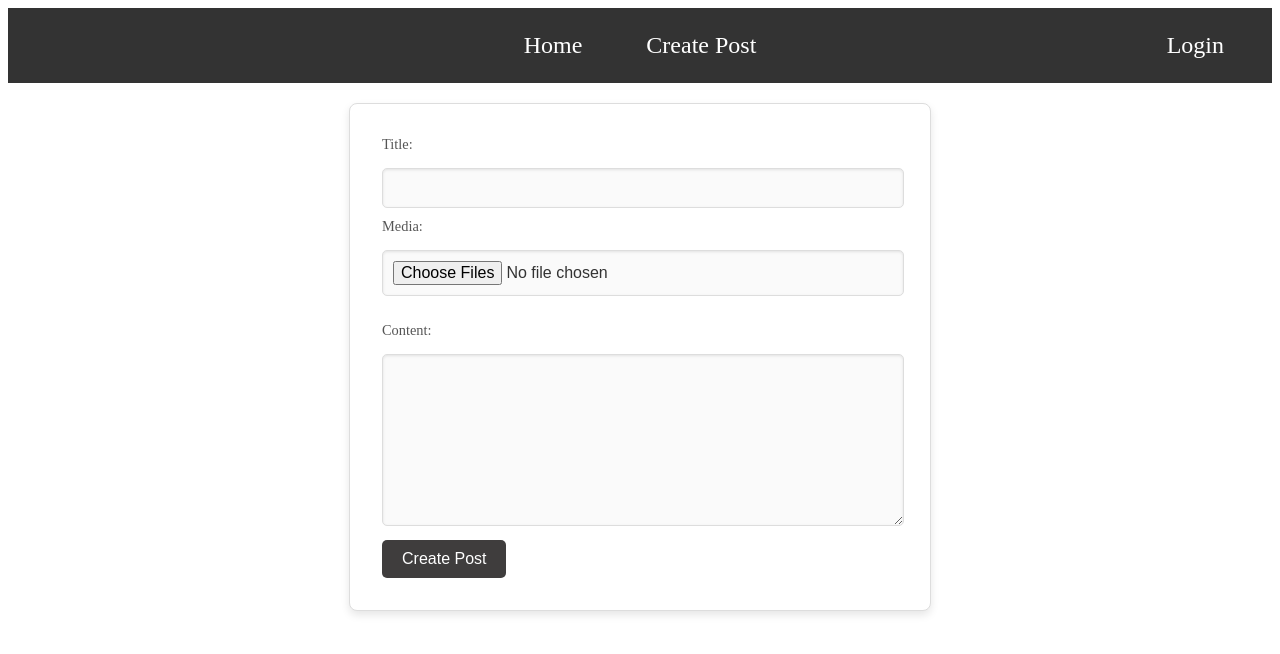
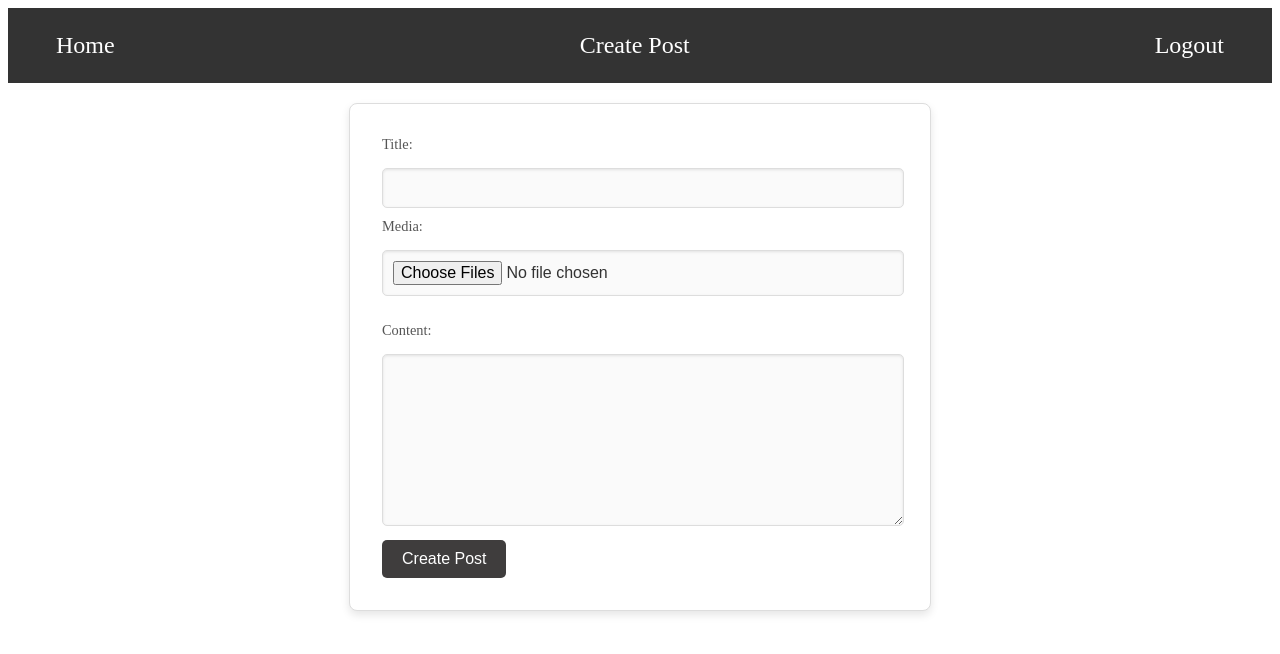
Before and after one commit to AYA-NASH/MediaPlatform, a React (Vite) app in the folder react-module/: page /create-post in a window 1280 px wide. Shown: the top 654 px of the page. Built offline with nearby package versions, Linux system fonts and the light colour scheme; sample sign-in values are in the browser's storage.

Commit message:
Logout logic

```diff
--- a/react-module/src/App.jsx
+++ b/react-module/src/App.jsx
@@ -1,5 +1,5 @@
 // import './App.css'
-import { BrowserRouter as Router, Routes, Route, useActionData } from 'react-router-dom';
+import { BrowserRouter as Router, Routes, Route } from 'react-router-dom';
 import { createContext, useEffect, useState } from 'react';
 import Home from './Pages/Home';
 import Login from './Pages/Authentication/Login';
@@ -8,6 +8,7 @@ import EditPost from './Pages/post-crud/EditPost';
 import Navbar from './components/navbar/Navbar';
 import PostView from './Pages/post-crud/PostView';
 import SignUp from './Pages/Authentication/Signup';
+import Logout from './Pages/Authentication/Logout';
 
 export const AppContext = createContext();
 
@@ -18,7 +19,6 @@ function App() {
   useEffect(() => {
     localStorage.setItem('auth', JSON.stringify(auth));
   }, [auth]);
-
   return (
     <div className="App">
       <AppContext.Provider value={{ auth }}>
@@ -27,6 +27,7 @@ function App() {
           <Routes>
             <Route path="/" element={<Home />} />
             <Route path="/login" element={<Login loginUser={setAuth} />} />
+            <Route path="/logout" element={<Logout setAuth={setAuth} />} />
             <Route path="/signup" element={<SignUp />} />
             <Route path="create-post" element={<CreatePost />} />
             <Route path="/home/post/:postId" element={<PostView />} />
--- /dev/null
+++ b/react-module/src/Pages/Authentication/Logout.jsx
@@ -0,0 +1,17 @@
+import { useContext, useEffect } from "react";
+import { AppContext } from '../../App';
+import { useNavigate } from "react-router-dom";
+
+
+function Logout({ setAuth }) {
+    const { auth } = useContext(AppContext);
+    const navigate = useNavigate();
+    useEffect(() => {
+        localStorage.removeItem('auth')
+        const emptyAuth = { toke: '', userId: '' }
+        setAuth(null)
+        navigate('/')
+    }, [])
+    return <h1>Logout</h1>
+}
+export default Logout;
--- a/react-module/src/Pages/post-crud/LikePost.jsx
+++ b/react-module/src/Pages/post-crud/LikePost.jsx
@@ -1,11 +1,11 @@
 import { useEffect, useState, useContext } from "react";
 import { AppContext } from "../../App";
 
-function LikePost({ userId, postId }) {
+function LikePost({ postId }) {
     const [isLiked, setIsLiked] = useState(false);
     const [likesAmount, setLikesAmount] = useState(0);
     const { auth } = useContext(AppContext);
-
+    const [users, setUsers] = useState([]);
 
     useEffect(() => {
         getPostLikes();
@@ -25,12 +25,13 @@ function LikePost({ userId, postId }) {
         const data = await response.json();
         setLikesAmount(data.likes);
 
-        // Check if the current user is in the list of users who liked this post
-        setIsLiked(data.users.includes(userId));
+        setUsers(data.users);
     }
 
 
     const handleLikeToggle = async () => {
+        if (auth) {
+            setIsLiked(data.users.includes(auth.userId));
             const method = isLiked ? 'DELETE' : 'POST';
 
             try {
@@ -52,10 +53,15 @@ function LikePost({ userId, postId }) {
             } catch (error) {
                 console.error("Error in like/unlike request:", error);
             }
+        }
+        else {
+            console.log("only users able to like")
+        }
+
     };
 
     return (
-        <div class="LikePost">
+        <div className="LikePost">
             <i
                 className="fas fa-thumbs-up"
                 onClick={handleLikeToggle}
--- a/react-module/src/Pages/post-crud/Post.jsx
+++ b/react-module/src/Pages/post-crud/Post.jsx
@@ -50,7 +50,7 @@ function Post({ postData }) {
             </div>
 
             <div className="icon-container">
-                <LikePost userId={auth.userId} postId={postData._id} />
+                <LikePost postId={postData._id} />
 
                 <i className="fas fa-expand"
                     onClick={() => viewPost(postData._id)}></i>
--- a/react-module/src/components/navbar/Navbar.css
+++ b/react-module/src/components/navbar/Navbar.css
@@ -1,7 +1,6 @@
 .Navbar {
     display: flex;
-    justify-content: center;
-    /* Centers the main links */
+    justify-content: space-between;
     align-items: center;
     background-color: #333;
     color: #fff;
@@ -26,10 +25,3 @@
     transform: translateY(-3px);
 
 }
-
-
-#login {
-    position: absolute;
-    right: 1rem;
-
-}
--- a/react-module/src/components/navbar/Navbar.jsx
+++ b/react-module/src/components/navbar/Navbar.jsx
@@ -1,11 +1,29 @@
 import { Link } from "react-router-dom";
+import { useContext, useEffect, useState } from "react";
+import { AppContext } from '../../App';
+
 import './Navbar.css'
+
 function Navbar() {
+    const { auth } = useContext(AppContext);
+    const [state, setSate] = useState(null);
+    useEffect(() => {
+        if (auth) {
+            setSate(true)
+        }
+        else {
+            setSate(false)
+        }
+    }, [auth])
+
     return (
         <div className="Navbar">
             <Link to={"/"}> Home </Link>
             <Link to={"create-post"}> Create Post </Link>
-            <Link to={"/login"} id="login"> Login </Link>
+            {state ?
+                <Link to={"/logout"} > Logout </Link> :
+                <Link to={"/login"} > Login </Link>
+            }
         </div>
     )
 }
```
Lines whose indentation alone changed are shown as unchanged.
